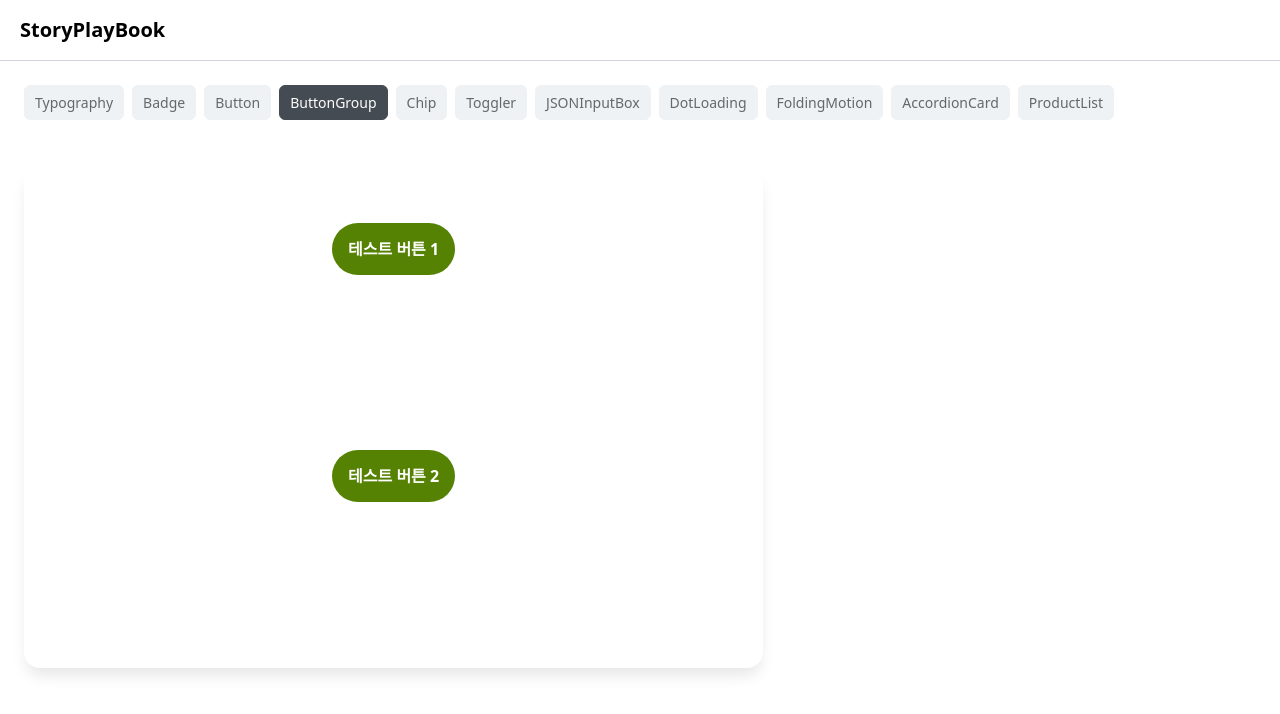
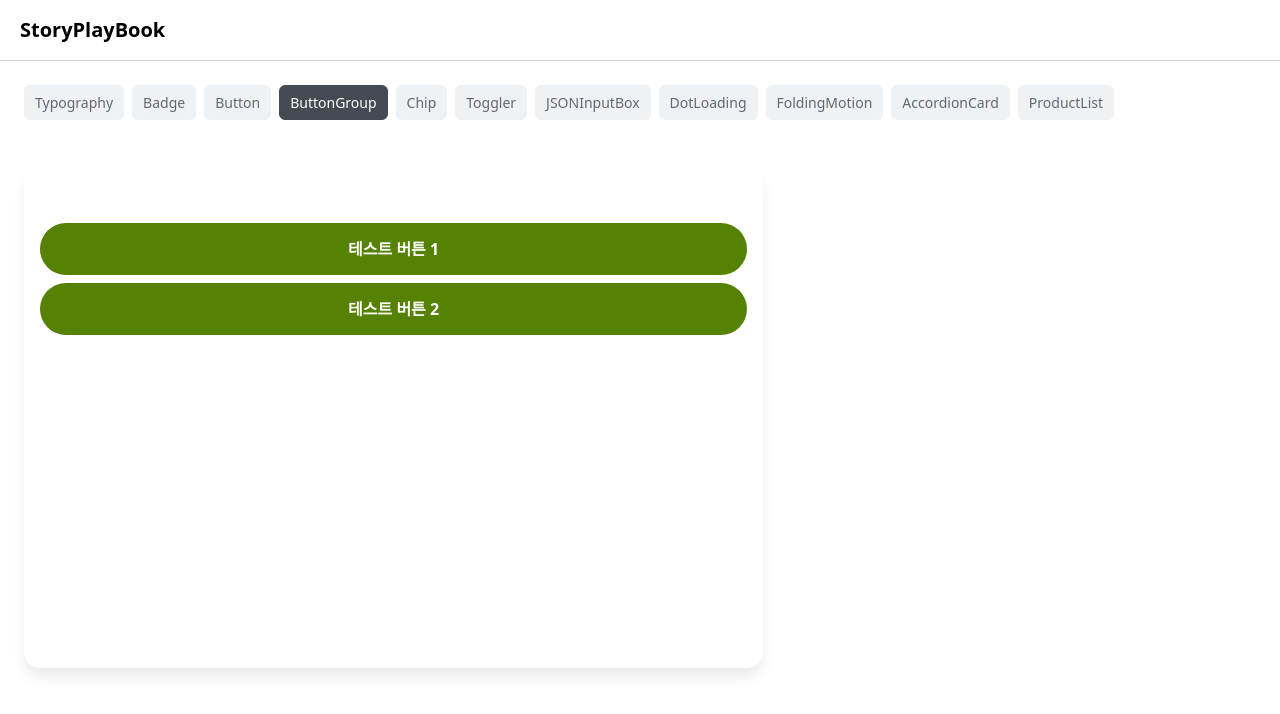
Before and after one commit to newgardener/StoryPlayBook-Project, a React (Create React App) app: page / in a window 1280 px wide. Both pictures are taken after a click on the button "ButtonGroup". Shown: the top 714 px of the page. Built offline with nearby package versions, Linux system fonts and the light colour scheme.

Commit message:
fix: Group 컴포넌트 스타일 수정

```diff
--- a/src/design-system/components/Group/styles.module.scss
+++ b/src/design-system/components/Group/styles.module.scss
@@ -9,7 +9,7 @@
   }
 
   &.column {
-    height: 100%;
+    width: 100%;
     flex-direction: column;
   }
 }
```
